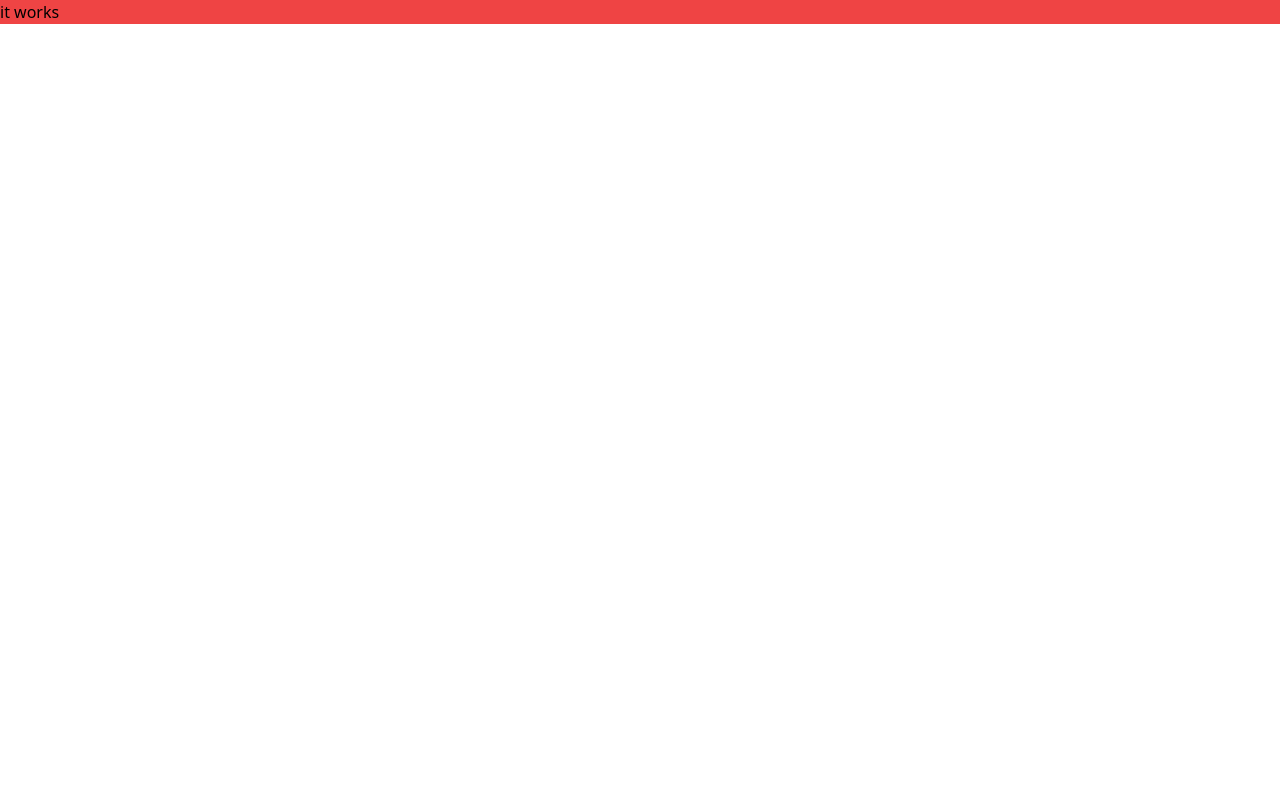
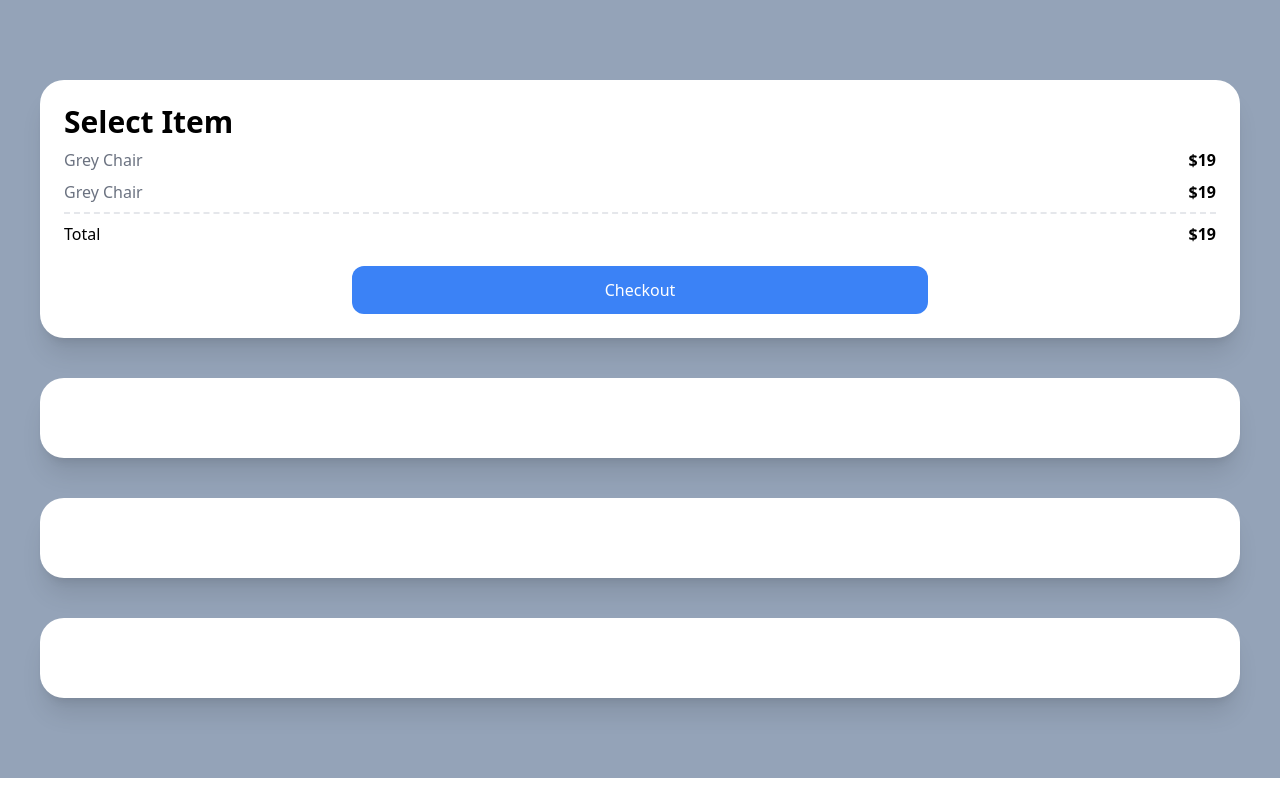
Before and after one commit to caste77an/carrot-market-old, a Next.js app: page / in a window 1280 px wide. Built offline with nearby package versions, Linux system fonts and the light colour scheme.

Commit message:
Test Drive part One

```diff
--- a/pages/index.tsx
+++ b/pages/index.tsx
@@ -2,8 +2,28 @@
 
 const Home: NextPage = () => {
   return (
-    <div className="bg-red-500">
-      <h1 className="text-black">it works</h1>
+    <div className="bg-slate-400 py-20 px-10 grid gap-10">
+      <div className="bg-white p-6 rounded-3xl shadow-xl">
+        <span className="font-semibold text-3xl">Select Item</span>
+        <div className="flex justify-between my-2">
+          <span className="text-gray-500">Grey Chair</span>
+          <span className="font-semibold">$19</span>
+        </div>
+        <div className="flex justify-between">
+          <span className="text-gray-500">Grey Chair</span>
+          <span className="font-semibold">$19</span>
+        </div>
+        <div className="flex justify-between mt-2 pt-2 border-t-2 border-dashed">
+          <span>Total</span>
+          <span className="font-semibold">$19</span>
+        </div>
+        <div className="mt-5 bg-blue-500 text-white p-3 text-center rounded-xl w-2/4 mx-auto">
+          Checkout
+        </div>
+      </div>
+      <div className="bg-white p-10 rounded-3xl shadow-xl"></div>
+      <div className="bg-white p-10 rounded-3xl shadow-xl"></div>
+      <div className="bg-white p-10 rounded-3xl shadow-xl"></div>
     </div>
   );
 };
```
